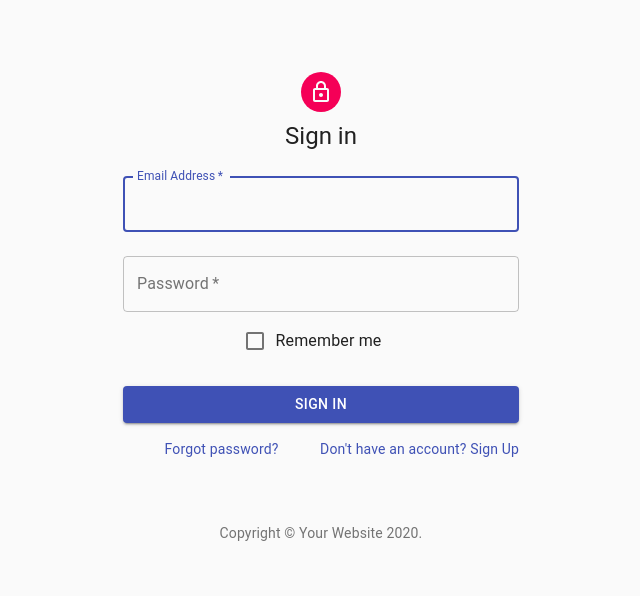
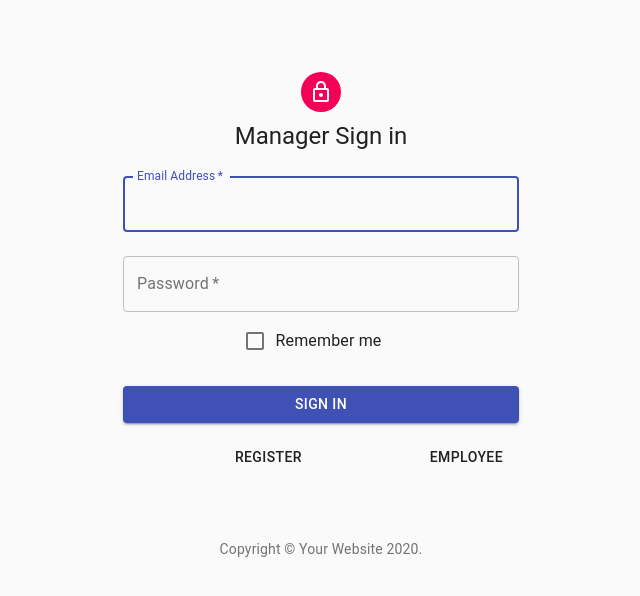
Before and after one commit to s-awaken/final-project, a React (Create React App) app in the folder react-front-end/: page / in a window 1280 px wide. Shown: the top 596 px of the page, without its empty margins (319-959 px from the left). Built offline with nearby package versions, Linux system fonts and the light colour scheme.

Commit message:
Major changes

```diff
--- a/react-front-end/src/App.js
+++ b/react-front-end/src/App.js
@@ -1,19 +1,31 @@
 import './App.css';
 import { useSelector } from "react-redux";
-
+import React from 'react'
 import allActions from "./actions";
 
-import HeaderMenu from "./components/Menu"
+import ManagerMenu from "./components/ManagerMenu"
+import EmployeeMenu from "./components/EmployeeMenu"
 
-import SignIn from './components/Sign-in'
+import SignIn from './components/ManagerSign-in'
+import EmployeeSignIn from './components/EmployeeSign-in'
 
 function App() {
-  const login = useSelector((state) => state.currentUser.loggedIn)
+  const login = useSelector((state)=> state.currentUser.loggedIn)
+  const manager = useSelector((state) => state.managerLogin.manager)
+
   const renderPage =
-    login ? (
-      <HeaderMenu />
+    manager ? (
+      login ? (
+        <ManagerMenu/>
+      ) : (
+        <SignIn action={allActions.userActions} changeLogin={allActions.managerLoginAction} />
+      )
     ) : (
-        <SignIn action={allActions.userActions}/>
+        login ? (
+          <EmployeeMenu />
+        ) : (
+          <EmployeeSignIn action={allActions.userActions} changeLogin={allActions.managerLoginAction} />
+        )
       )
   return (
     <div className="App">
--- a/react-front-end/src/actions/index.js
+++ b/react-front-end/src/actions/index.js
@@ -2,11 +2,12 @@ import userActions from './userActions'
 import itemSelectorAction from './itemSelectorAction'
 import employeeGroupAction from "./employeeGroupSelectorAction"
 import groupTaskAction from "./groupTaskAction"
-
+import managerLoginAction from "./managerLoginAction"
 const allActions = {
   userActions,
   itemSelectorAction,
   employeeGroupAction,
-  groupTaskAction
+  groupTaskAction,
+  managerLoginAction
 }
 export default allActions;
--- /dev/null
+++ b/react-front-end/src/actions/managerLoginAction.js
@@ -0,0 +1,21 @@
+const IS_MANAGER = "IS_MANAGER";
+const EMPLOYEE = "EMPLOYEE";
+
+
+
+const manager = ()=>{
+
+  return {
+    type:IS_MANAGER
+  }
+};
+const employee = ()=>{
+  return{
+    type:EMPLOYEE
+  }
+};
+
+export default{
+  manager,
+  employee
+}
--- a/react-front-end/src/components/Menu.jsx
+++ b/react-front-end/src/components/EmployeeMenu.jsx
@@ -8,7 +8,6 @@ import Divider from '@material-ui/core/Divider'
 import allActions from "../actions";
 
 import Profile from "./drawer/ProfileButton";
-import Employees from "./drawer/EmployeesButton";
 import Work from "./drawer/WorkButton";
 
 import EmployeesBar from "./bars/EmployeesBar"
@@ -42,7 +41,7 @@ const useStyles = makeStyles((theme) => ({
   },
 }));
 
-function ResponsiveDrawer() {
+function EmployeeMenu() {
 
   const classes = useStyles();
 
@@ -53,21 +52,14 @@ function ResponsiveDrawer() {
 
   const drawer = (
     <div className={classes.drawerContainer}>
-      <ListItem button>
+      <ListItem>
         <Profile
           onClick={() => {
             dispatch(allActions.itemSelectorAction.profile())
           }}
         />
       </ListItem>
-      <ListItem button>
-        <Employees
-          onClick={() => {
-            dispatch(allActions.itemSelectorAction.employees());
-          }}
-        />
-      </ListItem>
-      <ListItem button>
+      <ListItem>
         <Work
           onClick={() => {
             dispatch(allActions.itemSelectorAction.work());
@@ -84,16 +76,9 @@ function ResponsiveDrawer() {
   const bar =
     itemSelector === "profile" ? (
       <ProfileBar/>
-    ) :
-      itemSelector === "work" ? (
+    ) : (
         <WorkBar action={allActions}/>
-    ) : (
-          <EmployeesBar
-            selector={employeeGroupSelector}
-            actions={allActions}
-            tasks={taskSelector}
-          />
-        )
+    )
 
   return (
     <div>
@@ -109,4 +94,4 @@ function ResponsiveDrawer() {
   );
 }
 
-export default ResponsiveDrawer;
+export default EmployeeMenu;
--- a/react-front-end/src/components/Sign-in.jsx
+++ b/react-front-end/src/components/EmployeeSign-in.jsx
@@ -47,7 +47,7 @@ const useStyles = makeStyles((theme) => ({
   },
 }));
 
-export default function SignIn(props) {
+export default function EmployeeSignIn(props) {
   const classes = useStyles();
 
   const dispatch = useDispatch()
@@ -55,8 +55,12 @@ export default function SignIn(props) {
   const handleLogin = (event) => {
     event.preventDefault();
     dispatch(props.action.setUser())
+    localStorage.setItem("user", JSON.stringify({type: "employee", name: "someone"}))
   }
-
+  const handleEmployee = (event) => {
+    event.preventDefault();
+    dispatch(props.changeLogin.manager())
+  }
   return (
     <Container component="main" maxWidth="xs">
       <CssBaseline />
@@ -65,7 +69,7 @@ export default function SignIn(props) {
           <LockOutlinedIcon />
         </Avatar>
         <Typography component="h1" variant="h5">
-          Sign in
+          Employee Sign In
         </Typography>
         <form className={classes.form} noValidate onSubmit={handleLogin}>
           <TextField
@@ -105,14 +109,14 @@ export default function SignIn(props) {
           </Button>
           <Grid container>
             <Grid item xs>
-              <Link href="#" variant="body2">
-                Forgot password?
-              </Link>
+              <Button variant="body2">
+                Register
+              </Button>
             </Grid>
             <Grid item>
-              <Link href="#" variant="body2">
-                {"Don't have an account? Sign Up"}
-              </Link>
+              <Button variant="body2" onClick={handleEmployee}>
+                Manager
+              </Button>
             </Grid>
           </Grid>
         </form>
--- /dev/null
+++ b/react-front-end/src/components/ManagerMenu.jsx
@@ -0,0 +1,112 @@
+import React from "react";
+import { useSelector, useDispatch } from "react-redux";
+
+import ListItem from "@material-ui/core/ListItem";
+import { makeStyles } from "@material-ui/core/styles";
+import Divider from '@material-ui/core/Divider'
+
+import allActions from "../actions";
+
+import Profile from "./drawer/ProfileButton";
+import Employees from "./drawer/EmployeesButton";
+import Work from "./drawer/WorkButton";
+
+import EmployeesBar from "./bars/EmployeesBar"
+import ProfileBar from "./bars/ProfileBar"
+import WorkBar from "./bars/WorkBar"
+
+import Logout from './Logout'
+
+const useStyles = makeStyles((theme) => ({
+  // necessary for content to be below app bar
+  drawerPaper: {
+    width: "240px",
+  },
+  content: {
+    padding: theme.spacing(3),
+  },
+  drawerContainer: {
+    height: "100vw",
+    width: "240px",
+    position: "fixed",
+    display: "flex",
+    flexDirection: "column",
+  },
+  contentContainer: {
+    marginLeft: "240px",
+  },
+  headerContainer: {
+    padding: "10px",
+    alignItems: "center",
+    position: "static",
+  },
+}));
+
+function ResponsiveDrawer() {
+
+  const classes = useStyles();
+
+  const itemSelector = useSelector((state) => state.itemSelector.selected)
+  const employeeGroupSelector = useSelector((state) => state.employeeGroupSelector.selected)
+  const taskSelector = useSelector((state) => state.currentTaskForGroup)
+  const dispatch = useDispatch();
+
+  const drawer = (
+    <div className={classes.drawerContainer}>
+      <ListItem>
+        <Profile
+          onClick={() => {
+            dispatch(allActions.itemSelectorAction.profile())
+          }}
+        />
+      </ListItem>
+      <ListItem>
+        <Employees
+          onClick={() => {
+            dispatch(allActions.itemSelectorAction.employees());
+          }}
+        />
+      </ListItem>
+      <ListItem>
+        <Work
+          onClick={() => {
+            dispatch(allActions.itemSelectorAction.work());
+          }}
+        />
+      </ListItem>
+      <Divider />
+      <ListItem >
+        <Logout action={allActions.userActions}/>
+      </ListItem>
+    </div>
+  );
+
+  const bar =
+    itemSelector === "profile" ? (
+      <ProfileBar/>
+    ) :
+      itemSelector === "work" ? (
+        <WorkBar action={allActions}/>
+    ) : (
+          <EmployeesBar
+            selector={employeeGroupSelector}
+            actions={allActions}
+            tasks={taskSelector}
+          />
+        )
+
+  return (
+    <div>
+      {drawer}
+      <div className={classes.contentContainer}>
+        {bar}
+        <main className={classes.content}>
+          <div className={classes.toolbar} />
+
+        </main>
+      </div>
+    </div>
+  );
+}
+
+export default ResponsiveDrawer;
--- /dev/null
+++ b/react-front-end/src/components/ManagerSign-in.jsx
@@ -0,0 +1,130 @@
+import React from 'react';
+import { useDispatch } from 'react-redux'
+import Avatar from '@material-ui/core/Avatar';
+import Button from '@material-ui/core/Button';
+import CssBaseline from '@material-ui/core/CssBaseline';
+import TextField from '@material-ui/core/TextField';
+import FormControlLabel from '@material-ui/core/FormControlLabel';
+import Checkbox from '@material-ui/core/Checkbox';
+import Link from '@material-ui/core/Link';
+import Grid from '@material-ui/core/Grid';
+import Box from '@material-ui/core/Box';
+import LockOutlinedIcon from '@material-ui/icons/LockOutlined';
+import Typography from '@material-ui/core/Typography';
+import { makeStyles } from '@material-ui/core/styles';
+import Container from '@material-ui/core/Container';
+
+function Copyright() {
+  return (
+    <Typography variant="body2" color="textSecondary" align="center">
+      {'Copyright © '}
+      <Link color="inherit" href="https://material-ui.com/">
+        Your Website
+      </Link>{' '}
+      {new Date().getFullYear()}
+      {'.'}
+    </Typography>
+  );
+}
+
+const useStyles = makeStyles((theme) => ({
+  paper: {
+    marginTop: theme.spacing(8),
+    display: 'flex',
+    flexDirection: 'column',
+    alignItems: 'center',
+  },
+  avatar: {
+    margin: theme.spacing(1),
+    backgroundColor: theme.palette.secondary.main,
+  },
+  form: {
+    width: '100%', // Fix IE 11 issue.
+    marginTop: theme.spacing(1),
+  },
+  submit: {
+    margin: theme.spacing(3, 0, 2),
+  },
+}));
+
+export default function SignIn(props) {
+  const classes = useStyles();
+
+  const dispatch = useDispatch()
+
+  const handleLogin = (event) => {
+    event.preventDefault();
+    dispatch(props.action.setUser())
+    localStorage.setItem("user", JSON.stringify({type: "manager", name: "someone"}))
+  }
+  const handleManager = (event) => {
+    event.preventDefault();
+    dispatch(props.changeLogin.employee())
+  }
+
+  return (
+    <Container component="main" maxWidth="xs">
+      <CssBaseline />
+      <div className={classes.paper}>
+        <Avatar className={classes.avatar}>
+          <LockOutlinedIcon />
+        </Avatar>
+        <Typography component="h1" variant="h5">
+          Manager Sign in
+        </Typography>
+        <form className={classes.form} noValidate onSubmit={handleLogin}>
+          <TextField
+            variant="outlined"
+            margin="normal"
+            required
+            fullWidth
+            id="email"
+            label="Email Address"
+            name="email"
+            autoComplete="email"
+            autoFocus
+          />
+          <TextField
+            variant="outlined"
+            margin="normal"
+            required
+            fullWidth
+            name="password"
+            label="Password"
+            type="password"
+            id="password"
+            autoComplete="current-password"
+          />
+          <FormControlLabel
+            control={<Checkbox value="remember" color="primary" />}
+            label="Remember me"
+          />
+          <Button
+            type="submit"
+            fullWidth
+            variant="contained"
+            color="primary"
+            className={classes.submit}
+          >
+            Sign In
+          </Button>
+          <Grid container>
+            <Grid item xs>
+              <Button variant="body2">
+                Register
+              </Button>
+            </Grid>
+            <Grid item>
+              <Button variant="body2" onClick={handleManager}>
+                Employee
+              </Button>
+            </Grid>
+          </Grid>
+        </form>
+      </div>
+      <Box mt={8}>
+        <Copyright />
+      </Box>
+    </Container>
+  );
+}
--- a/react-front-end/src/components/logout.jsx
+++ b/react-front-end/src/components/logout.jsx
@@ -9,6 +9,7 @@ export default function Logout(props) {
   const logout = (event) => {
     event.preventDefault()
     dispatch(props.action.logOut())
+    localStorage.removeItem("user")
   }
 
   return (
--- a/react-front-end/src/reducers/currentUser.js
+++ b/react-front-end/src/reducers/currentUser.js
@@ -10,7 +10,6 @@ const currentUser = (state = {},action)=>{
         ...state,
         user:action.payload,
         loggedIn:true
-
       }
     case "LOG_OUT":
       return {
--- a/react-front-end/src/reducers/index.js
+++ b/react-front-end/src/reducers/index.js
@@ -3,10 +3,12 @@ import currentUser from './currentUser'
 import itemSelector from './itemSelector'
 import employeeGroupSelector from './employeeGroupSelector'
 import currentTaskForGroup from './currentTaskForGroup'
+import managerLogin from './managerLogIn'
 const rootReducer = combineReducers({
   currentUser,
   itemSelector,
   employeeGroupSelector,
-  currentTaskForGroup
+  currentTaskForGroup,
+  managerLogin
 });
 export default rootReducer;
--- /dev/null
+++ b/react-front-end/src/reducers/managerLogIn.js
@@ -0,0 +1,19 @@
+//I can initial state here and pass to the function
+
+const initialState = {
+  manager: true
+}
+
+
+const managerLogin = (state = initialState,action)=>{
+  switch(action.type){
+    case "IS_MANAGER":
+      return {manager: true}
+    case "EMPLOYEE":
+      return {manager:false}
+    default:
+      return state
+  }
+}
+
+export default managerLogin;
```
